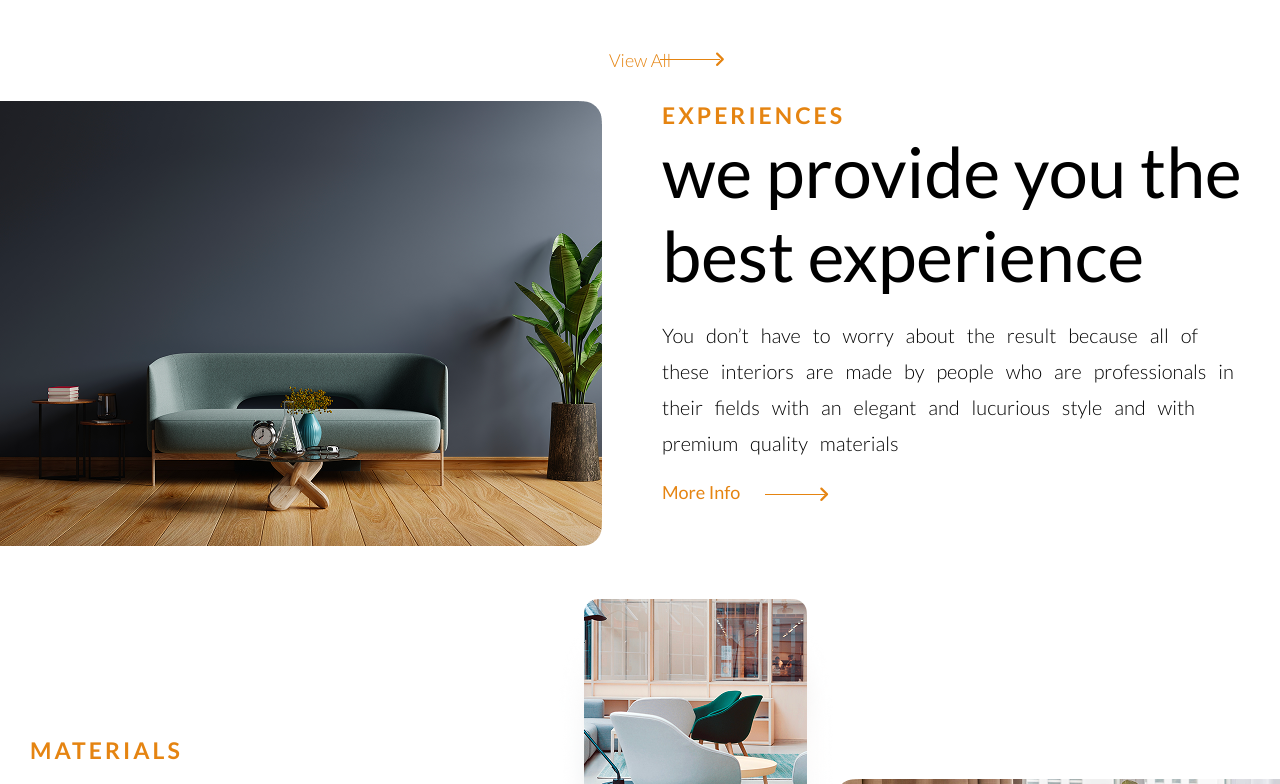
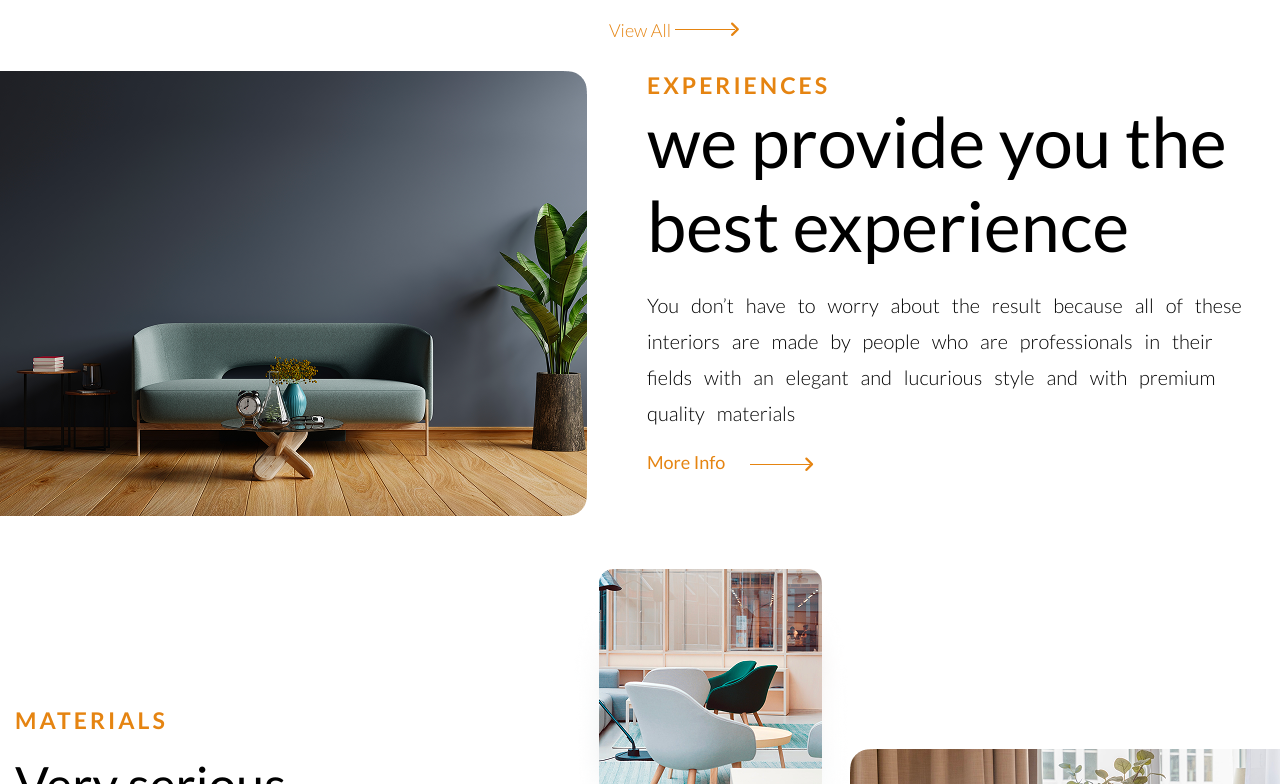
Before and after one commit to Abdelhassibbenmansour/Panto, a plain HTML site: page index.html in a window 1280 px wide. Shown: the part 2016-2800 px from the top of the page. Drawn offline with Linux system fonts and the light colour scheme.

Commit message:
an html and css design

```diff
--- a/style/style.css
+++ b/style/style.css
@@ -26,8 +26,8 @@ a {
 .container {
     padding-left: 15px;
     padding-right: 15px;
-    margin-right: 15px;
-    margin-left: 15px;
+    margin-right: auto;
+    margin-left: auto;
 }
 /* Small */
 @media (max-width: 768px) {
```
